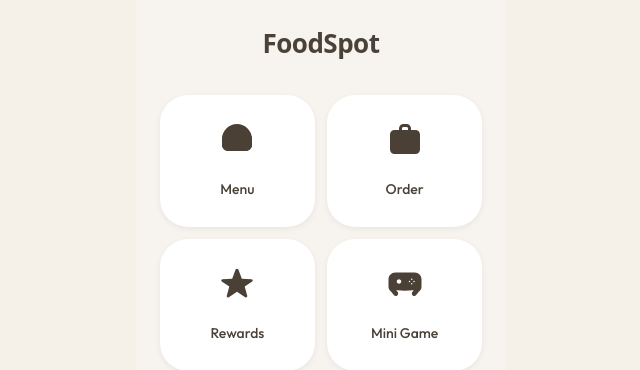
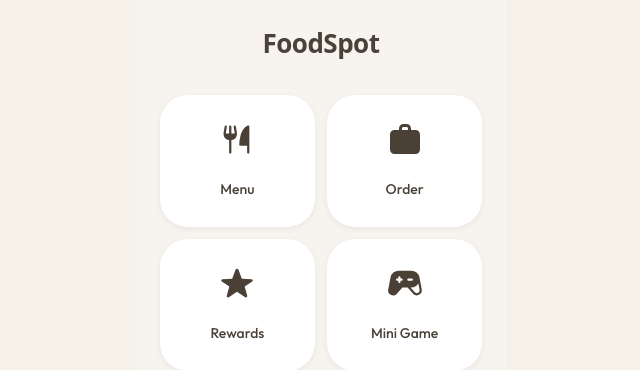
Before and after one commit to hikaribrandan3-code/foodspotapp, a React (Vite) app: page / in a window 1280 px wide. Shown: the top 370 px of the page, without its empty margins (319-959 px from the left). Built offline with nearby package versions, Linux system fonts and the light colour scheme.

Commit message:
Home: update menu and game icons with user provided SVGs (256 viewbox)

```diff
--- a/src/pages/customer/Home.jsx
+++ b/src/pages/customer/Home.jsx
@@ -4,14 +4,10 @@ import { getMenu } from '../../config/menuData.js'
 
 // --- SVG ICONS (Render Match - Solid Filled) ---
 
-// --- MENU: Empanada (Solid Style)
+// --- MENU: User Provided (Fork/Knife/Spoon)
 const MenuIcon = () => (
-    <svg width="36" height="36" viewBox="0 0 24 24" fill="currentColor">
-        <path d="M22 13C22 7.47715 17.5228 3 12 3C6.47715 3 2 7.47715 2 13V15C2 17.7614 4.23858 20 7 20H17C19.7614 20 22 17.7614 22 15V13ZM4 13C4 8.58172 7.58172 5 12 5C16.4183 5 20 8.58172 20 13V15C20 16.6569 18.6569 18 17 18H7C5.34315 18 4 16.6569 4 15V13Z" fill="currentColor" fillOpacity="0.5" />
-        {/* Solid crimped edge filled body */}
-        <path d="M12 2C6.5 2 2 6.5 2 12V16C2 18.2 3.8 20 6 20H18C20.2 20 22 18.2 22 16V12C22 6.5 17.5 2 12 2ZM5 12C5 8.1 8.1 5 12 5C15.9 5 19 8.1 19 12V16C19 16.6 18.6 17 18 17H6C5.4 17 5 16.6 5 16V12Z" fillRule="evenodd" clipRule="evenodd" fill="currentColor" />
-        {/* Simple Solid Empanada Shape */}
-        <path d="M12 3C6.477 3 2 7.477 2 13v3c0 1.657 1.343 3 3 3h14c1.657 0 3-1.343 3-3v-3c0-5.523-4.477-10-10-10z" fill="currentColor" />
+    <svg width="36" height="36" viewBox="0 0 256 256" fill="currentColor">
+        <path d="M216,40V224a8,8,0,0,1-16,0V176H152a8,8,0,0,1-8-8,268.75,268.75,0,0,1,7.22-56.88c9.78-40.49,28.32-67.63,53.63-78.47A8,8,0,0,1,216,40Zm-96.11-1.31a8,8,0,1,0-15.78,2.63L111.89,88H88V40a8,8,0,0,0-16,0V88H48.11l7.78-46.68a8,8,0,1,0-15.78-2.63l-8,48A8.17,8.17,0,0,0,32,88a48.07,48.07,0,0,0,40,47.32V224a8,8,0,0,0,16,0V135.32A48.07,48.07,0,0,0,128,88a8.17,8.17,0,0,0-.11-1.31Z"></path>
     </svg>
 )
 
@@ -29,10 +25,10 @@ const RewardsIcon = () => (
     </svg>
 )
 
-// --- GAME: Game Controller (Solid, Chunky - Reverted)
+// --- GAME: User Provided Controller
 const GameIcon = () => (
-    <svg width="36" height="36" viewBox="0 0 24 24" fill="currentColor">
-        <path d="M18.5 5H5.5C3.01472 5 1 7.01472 1 9.5V14.5C1 15.8719 1.70566 17.0911 2.8023 17.8182L4.54564 19.9974C5.10976 20.7025 6.13682 20.8198 6.84197 20.2556C7.54711 19.6915 7.66436 18.6644 7.10025 17.9593L6.08866 16.6948C6.39827 16.7874 6.72127 16.8526 7.05432 16.8859C8.61863 17.0423 10.2646 17.1667 12 17.1667C13.7354 17.1667 15.3814 17.0423 16.9457 16.8859C17.2787 16.8526 17.6017 16.7874 17.9113 16.6948L16.8998 17.9593C16.3356 18.6644 16.4529 19.6915 17.158 20.2556C17.8632 20.8198 18.8902 20.7025 19.4544 19.9974L21.1977 17.8182C22.2943 17.0911 23 15.8719 23 14.5V9.5C23 7.01472 20.9853 5 18.5 5ZM8 12.5C7.17157 12.5 6.5 11.8284 6.5 11C6.5 10.1716 7.17157 9.5 8 9.5C8.82843 9.5 9.5 10.1716 9.5 11C9.5 11.8284 8.82843 12.5 8 12.5ZM16.5 13C16.2239 13 16 12.7761 16 12.5C16 12.2239 16.2239 12 16.5 12C16.7761 12 17 12.2239 17 12.5C17 12.7761 16.7761 13 16.5 13ZM15 11.5C14.7239 11.5 14.5 11.2761 14.5 11C14.5 10.7239 14.7239 10.5 15 10.5C15.2761 10.5 15.5 10.7239 15.5 11C15.5 11.2761 15.2761 11.5 15 11.5ZM16.5 10C16.2239 10 16 9.77614 16 9.5C16 9.22386 16.2239 9 16.5 9C16.7761 9 17 9.22386 17 9.5C17 9.77614 16.7761 10 16.5 10ZM18 11.5C17.7239 11.5 17.5 11.2761 17.5 11C17.5 10.7239 17.7239 10.5 18 10.5C18.2761 10.5 18.5 10.7239 18.5 11C18.5 11.2761 18.2761 11.5 18 11.5Z" />
+    <svg width="36" height="36" viewBox="0 0 256 256" fill="currentColor">
+        <path d="M247.44,173.75a.68.68,0,0,0,0-.14L231.05,89.44c0-.06,0-.12,0-.18A60.08,60.08,0,0,0,172,40H83.89a59.88,59.88,0,0,0-59,49.52L8.58,173.61a.68.68,0,0,0,0,.14,36,36,0,0,0,60.9,31.71l.35-.37L109.52,160h37l39.71,45.09c.11.13.23.25.35.37A36.08,36.08,0,0,0,212,216a36,36,0,0,0,35.43-42.25ZM104,112H96v8a8,8,0,0,1-16,0v-8H72a8,8,0,0,1,0-16h8V88a8,8,0,0,1,16,0v8h8a8,8,0,0,1,0,16Zm40-8a8,8,0,0,1,8-8h24a8,8,0,0,1,0,16H152A8,8,0,0,1,144,104Zm84.37,87.47a19.84,19.84,0,0,1-12.9,8.23A20.09,20.09,0,0,1,198,194.31L167.8,160H172a60,60,0,0,0,51-28.38l8.74,45A19.82,19.82,0,0,1,228.37,191.47Z"></path>
     </svg>
 )
 
```
